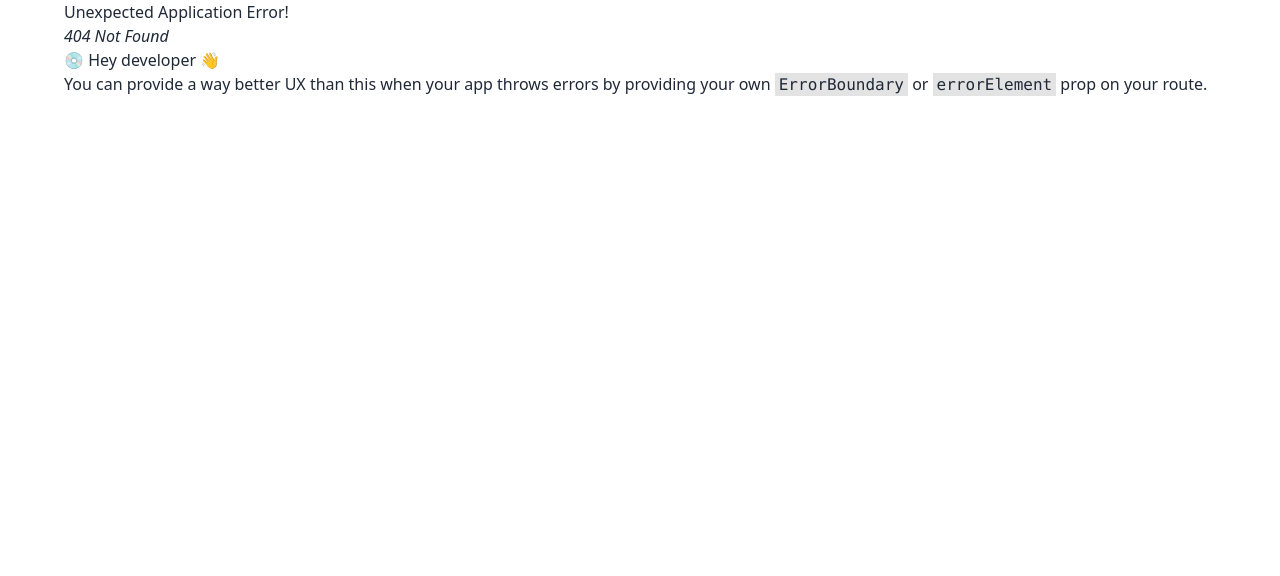
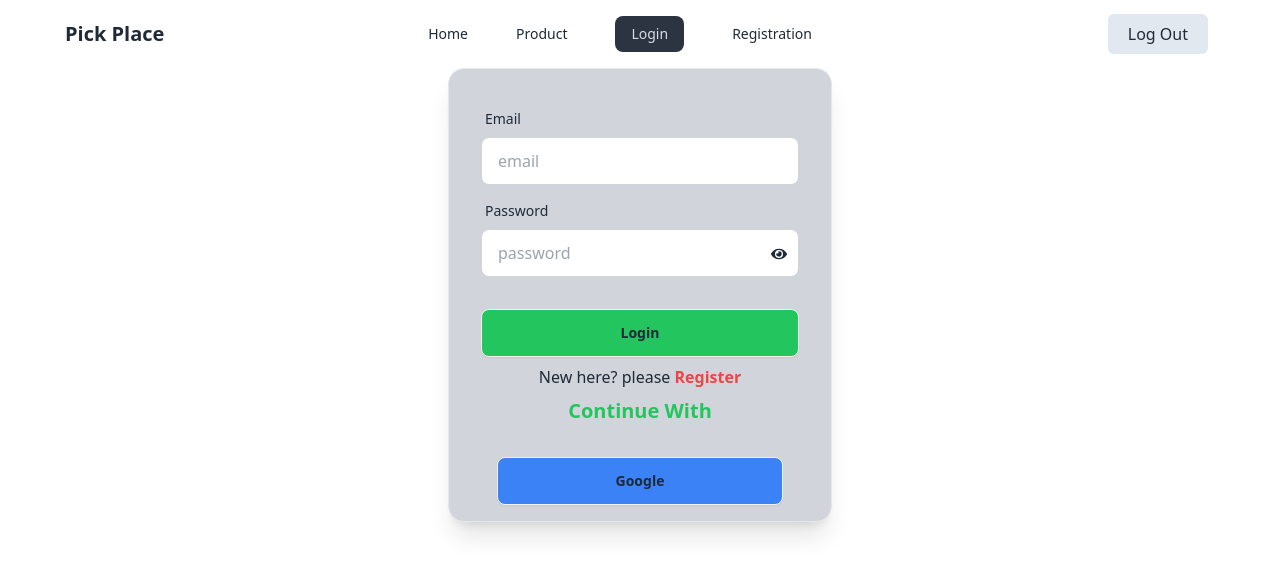
Before and after one commit to mdrashed62/choose-your-product, a React (Vite) app: page /login in a window 1280 px wide. Before the commit this address had no page. Shown: the top 576 px of the page. Built offline with nearby package versions, Linux system fonts and the light colour scheme.

Commit message:
firebase code updated

```diff
--- a/src/Components/Home.jsx
+++ b/src/Components/Home.jsx
@@ -1,11 +1,11 @@
-import Banner from "./Banner";
+
 import Products from "./Products";
 
 
 const Home = () => {
     return (
         <div>
-            <Banner></Banner>
+
             <Products></Products>
         </div>
     );
--- /dev/null
+++ b/src/Components/Login.jsx
@@ -0,0 +1,96 @@
+// import SocialLogin from "./SocialLogin";
+import { Link, useLocation, useNavigate } from "react-router-dom";
+import { useState } from "react";
+import { FaEye, FaEyeSlash } from "react-icons/fa";
+import SocialLogin from "./SocialLogin";
+// import Swal from "sweetalert2";
+// import { AuthContext } from "../Providers/AuthProvider";
+
+const Login = () => {
+//   const { signIn, googleLogin, githubLogin } = useContext();
+  const location = useLocation();
+  const navigate = useNavigate();
+
+  const [showPassword, setShowPassword] = useState()
+
+  const handleLogin = (e) => {
+    e.preventDefault();
+    const form = new FormData(e.currentTarget);
+    const email = form.get("email");
+    const password = form.get("password");
+    signIn(email, password)
+
+
+    .then(result => {
+      console.log(result.user)
+    //   Swal.fire({
+    //     position: "top",
+    //     icon: "success",
+    //     title: "Login Successful",
+    //     showConfirmButton: false,
+    //     timer: 2000
+    //   });
+      navigate(location?.state? location.state: '/')
+    })
+    .catch((error) => {
+      console.log(error)
+    //   Swal.fire({
+    //       position: "top",
+    //       icon: "error",
+    //       title: "Login Failed",
+    //       text: "Incorrect email or password. Please try again.",
+    //       showConfirmButton: true,
+    //   });
+  });
+  };
+
+  return (
+    <div >
+      <div className="card shrink-0 w-full mb-4 max-w-sm shadow-xl bg-gray-300 border  mx-auto">
+        <form className="card-body">
+          <div className="form-control">
+            <label className="label">
+              <span className="label-text">Email</span>
+            </label>
+            <input
+              type="email"
+              name="email"
+              placeholder="email"
+              className="input input-bordered"
+              required
+            />
+          </div>
+          <div className="relative">
+        <div className="form-control">
+          <label className="label">
+            <span className="label-text">Password</span>
+          </label>
+          <input type={showPassword? 'text':'password'} placeholder="password" name='password' className="input input-bordered" required />
+         <span className="absolute top-[53px] right-3" onClick={() =>setShowPassword(!showPassword)}>
+         {
+            showPassword? <FaEyeSlash></FaEyeSlash> : <FaEye></FaEye>
+          }
+         </span>
+
+        </div>
+       </div>
+          <div className="form-control mt-6">
+            <button type="submit" className="btn  rounded-lg bg-green-500">
+              Login
+            </button>
+          </div>
+          <p className="text-center">
+            New here? please{" "}
+            <span className="text-red-500 font-bold">
+              <Link to="/registration">Register</Link>
+            </span>
+          </p>
+          <h2 className="font-bold text-xl text-green-500 text-center ">Continue With</h2>
+        </form>
+        <SocialLogin></SocialLogin>
+      </div>
+    </div>
+  );
+};
+
+export default Login;
--- a/src/Components/Navbar.jsx
+++ b/src/Components/Navbar.jsx
@@ -9,6 +9,12 @@ const Navbar = () => {
 
       <li className="ml-4 mr-4">
         <NavLink to="/product">Product</NavLink>
+      </li>
+      <li className="ml-4 mr-4">
+        <NavLink to="/login">Login</NavLink>
+      </li>
+      <li className="ml-4 mr-4">
+        <NavLink to="/registration">Registration</NavLink>
       </li>
     </>
   );
--- a/src/Components/Products.jsx
+++ b/src/Components/Products.jsx
@@ -12,7 +12,7 @@ const Products = () => {
     }, [])
 
     return (
-        <div className="grid grid-cols-1 lg:grid-cols-3 gap-4 lg:mt-10">
+        <div className="grid grid-cols-1 lg:grid-cols-4 gap-4 lg:mt-10">
            {
             product.map(aProduct => <SingleProduct key={aProduct.index} aProduct={aProduct}></SingleProduct>)
            }
--- /dev/null
+++ b/src/Components/Ragistration.jsx
@@ -0,0 +1,92 @@
+
+import { Link, useNavigate } from "react-router-dom";
+import {useState } from "react";
+
+import { FaEye, FaEyeSlash } from "react-icons/fa";
+// import Swal from "sweetalert2";
+// import { AuthContext } from "../Providers/AuthProvider";
+
+
+
+const Registration = () => {
+
+  const [showPassword, setShowPassword] = useState(false);
+
+
+    // const {createUser, updateUserData, setUser} = useContext(AuthContext)
+    const navigate = useNavigate()
+    const from = '/'
+
+    const handleRegister = (e) =>{
+        e.preventDefault();
+        const form = new FormData(e.currentTarget);
+        const name = form.get('name');
+        const email = form.get('email');
+        const password = form.get('password');
+        console.log(name, email, password)
+
+        //create user
+        createUser(email, password, name)
+        .then(result =>{
+            console.log(result.user)
+            updateUserData(name)
+            .then(() =>{
+              setUser((prevUser)=> {
+                return {...prevUser, displayName:name};
+              })
+
+            //   Swal.fire({
+            //     position: "top",
+            //     icon: "success",
+            //     title: "Registration Successful",
+            //     showConfirmButton: false,
+            //     timer: 2000
+            //   });
+              navigate(from)
+              e.target.reset()
+            })
+        })
+        .catch(error =>{
+            console.error(error)
+        })
+    }
+
+    return (
+        <div data-aos='flip-down' data-aos-duration='2000' className="card shrink-0 w-full mb-6 max-w-sm  bg-gray-300 mx-auto">
+      <form onSubmit={handleRegister} className="card-body">
+        <div className="form-control">
+          <label className="label">
+            <span className="label-text">Name</span>
+          </label>
+          <input type="text" name='name' placeholder="name" className="input input-bordered" required />
+        </div>
+        <div className="form-control">
+          <label className="label">
+            <span className="label-text">Email</span>
+          </label>
+          <input type="email" name='email' placeholder="email" className="input input-bordered" required />
+        </div>
+        <div className="relative">
+        <div className="form-control">
+          <label className="label">
+            <span className="label-text">Password</span>
+          </label>
+          <input type={showPassword? 'text':'password'} placeholder="password" name='password' className="input input-bordered" required />
+         <span className="absolute top-[53px] right-3" onClick={() =>setShowPassword(!showPassword)}>
+         {
+            showPassword? <FaEyeSlash></FaEyeSlash> : <FaEye></FaEye>
+          }
+         </span>
+        </div>
+       </div>
+        <div className="form-control mt-6">
+         <button className="btn w-full btn-primary">Register</button>
+          <p className="text-center">Already have an account? please <span className="text-red-500 font-bold"><Link to='/login'>Login</Link></span></p>
+        </div>
+      </form>
+
+    </div>
+    );
+};
+
+export default Registration;
--- a/src/Components/SingleProduct.jsx
+++ b/src/Components/SingleProduct.jsx
@@ -13,7 +13,7 @@ const SingleProduct = ({ aProduct }) => {
   } = aProduct;
 
   return (
-    <div className="card card-compact bg-base-100 w-92 shadow-xl">
+    <div className="card card-compact bg-base-100 shadow-xl">
       <figure>
         <img className="w-full h-[400px]"
           src={image}
--- /dev/null
+++ b/src/Components/SocialLogin.jsx
@@ -0,0 +1,35 @@
+// import { useContext } from "react";
+// import { AuthContext } from "../Providers/AuthProvider";
+import { useLocation, useNavigate } from "react-router-dom";
+
+const SocialLogin = () => {
+//   const { googleLogin } = useContext(AuthContext);
+  const navigate = useNavigate();
+  const location = useLocation();
+
+  const handleSocialLogin = (socialProvider) => {
+    socialProvider()
+      .then((result) => {
+        console.log("Login successful:", result.user);
+        navigate(location?.state ? location.state : "/");
+      })
+      .catch((error) => {
+        console.error("Social login error:", error);
+      });
+  };
+
+  return (
+    <div className=" mb-4">
+      <div className="lg:w-3/4 mx-auto">
+        <button
+          onClick={() => handleSocialLogin(googleLogin)}
+          className="btn w-full px-4 lg:px-8 py-3 rounded-lg bg-blue-500"
+        >
+          Google
+        </button>
+      </div>
+    </div>
+  );
+};
+
+export default SocialLogin;
--- /dev/null
+++ b/src/Firebase/firebase.config.js
@@ -0,0 +1,18 @@
+// Import the functions you need from the SDKs you need
+import { initializeApp } from "firebase/app";
+// TODO: Add SDKs for Firebase products that you want to use
+// https://firebase.google.com/docs/web/setup#available-libraries
+
+// Your web app's Firebase configuration
+const firebaseConfig = {
+  apiKey: "AIzaSyBvbL3Igjnz5xemy6w25flC94zUKunmOC8",
+  authDomain: "choose-your-products.firebaseapp.com",
+  projectId: "choose-your-products",
+  storageBucket: "choose-your-products.appspot.com",
+  messagingSenderId: "365662142553",
+  appId: "1:365662142553:web:6b126ce72d8aa135b9f148"
+};
+
+// Initialize Firebase
+const app = initializeApp(firebaseConfig);
+export default app;
```
Also changed, not shown: src/Routes/Routes.jsx (+10 -0 lines).
